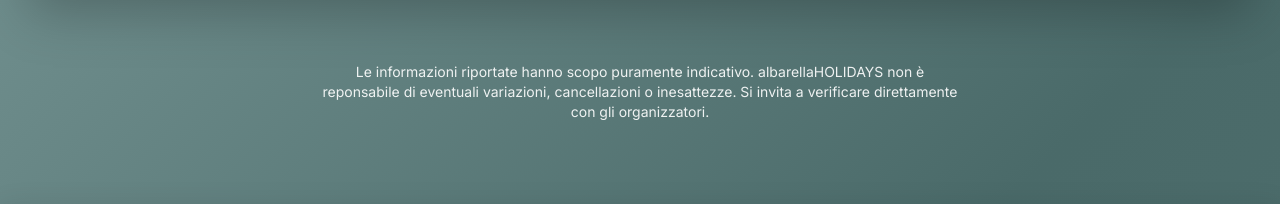
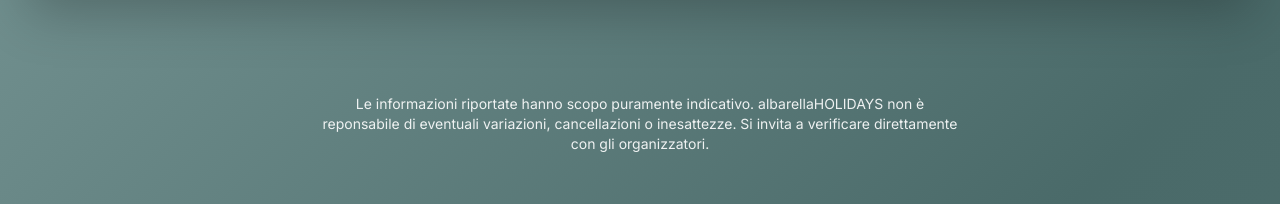
Before and after one commit to Elia415/Albarella-Calendar, a Next.js app: page / in a window 1280 px wide. Shown: the part 1057-1261 px from the top of the page. Built offline with nearby package versions, Linux system fonts and the light colour scheme.

Commit message:
Lower disclaimer position by increasing top margin

```diff
--- a/src/app/page.tsx
+++ b/src/app/page.tsx
@@ -32,7 +32,7 @@
           </div>
 
           {/* Disclaimer tra calendario e footer */}
-          <div className="text-center my-12 md:my-16 fade-in">
+          <div className="text-center mt-16 mb-12 md:mt-24 md:mb-16 fade-in">
             <p className="text-xs md:text-sm text-white opacity-90 max-w-2xl mx-auto px-4 text-center">
               Le informazioni riportate hanno scopo puramente indicativo. albarellaHOLIDAYS non è reponsabile di eventuali variazioni, cancellazioni o inesattezze. Si invita a verificare direttamente con gli organizzatori.
             </p>
```
